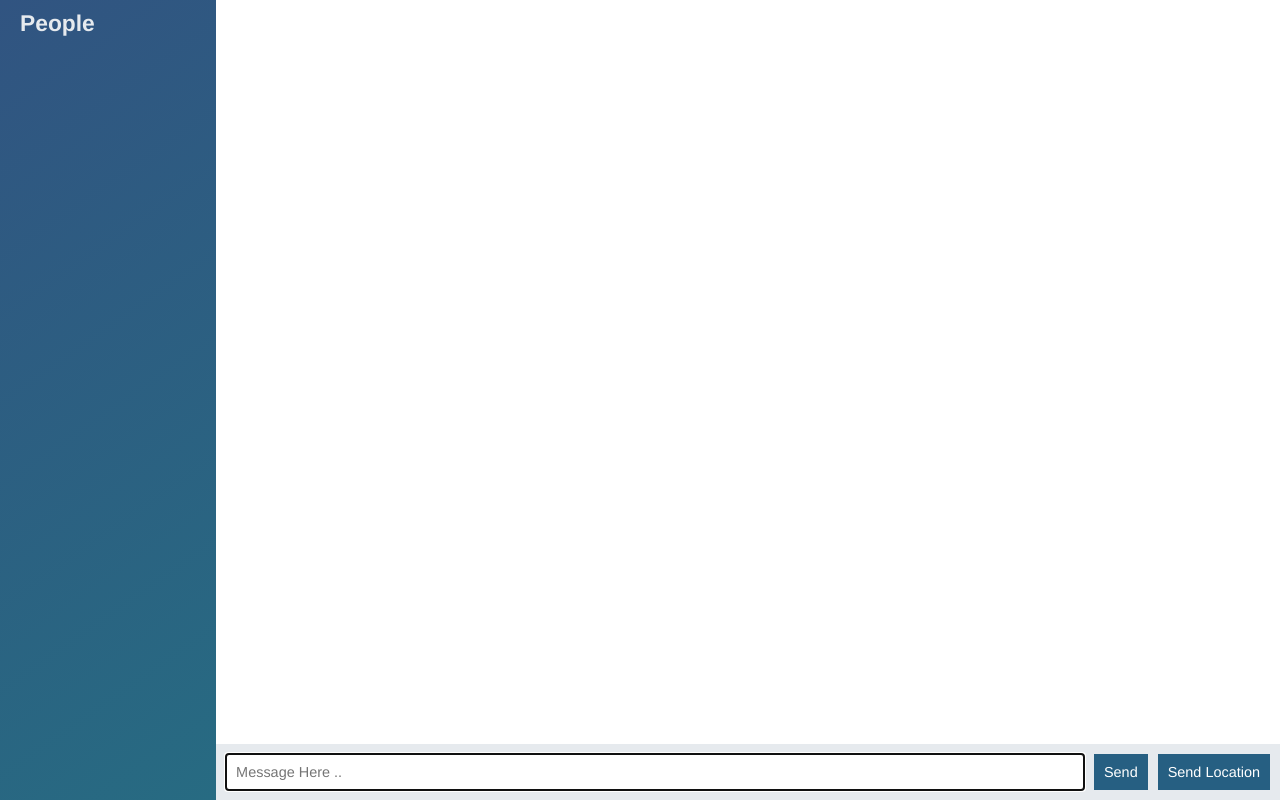
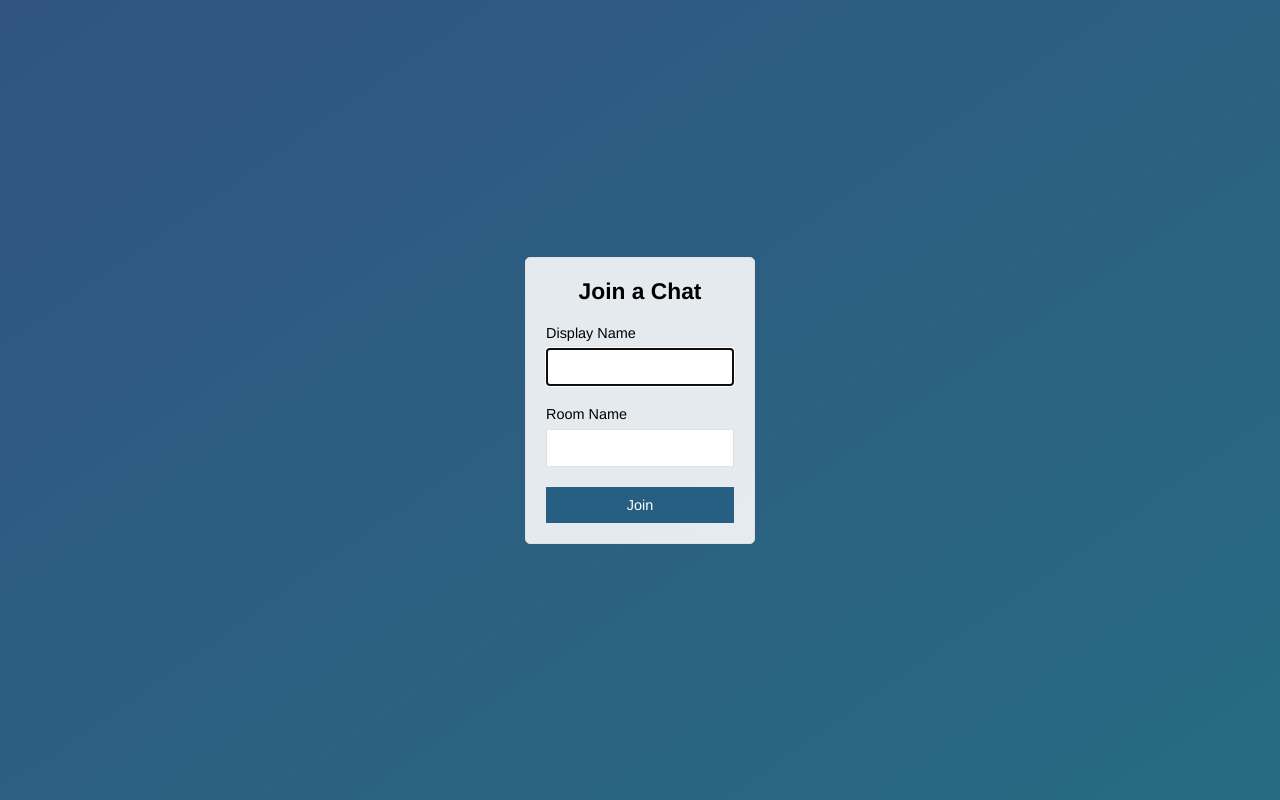
Before and after one commit to mrupavatharam/node-chatbox, a website: page public/index.html in a window 1280 px wide. Drawn offline with nearby package versions, Linux system fonts and the light colour scheme; no server answers.

Commit message:
Created a login Page

```diff
--- a/public/index.html
+++ b/public/index.html
@@ -1,59 +1,29 @@
+<!DOCTYPE html>
+<html>
+    <head>
+        <title>Chat App</title>
+        <meta name="viewport" content="width:device-width, initial-scale=1, user-scalable=no"/>
+        <link rel="stylesheet" href="/css/styles.css">
+    </head>
+    <body class="centered-form">
+        <div class="centered-form__form">
+            <form action="/chat.html">
+            <div class="form-field">
+                <h3>Join a Chat</h3>
+            </div>
+            <div class="form-field">
+                <label>Display Name</label>
+                <input type="text" name="name" autofocus/>
+            </div>
+            <div class="form-field">
+                <label>Room Name</label>
+                <input type="text" name="room" autofocus/>
+            </div>
+            <div class="form-field">
+                <button>Join</button>
+            </div>
+        </form>
+        </div>
+    </body>
+
 </html>
-<head>
-    <meta charset="utf-8"/>
-    <link rel="stylesheet" href="css/styles.css"/>
-    <title>Chat App</title>
-</head>
-<body class="chat">
-
-    <div class="chat__sidebar">
-        <h3>People</h3>
-        <div id="users"></div>
-    </div>
-
-    <div class="chat__main">
-        <ol id="messages-list" class="chat__messages"></ol>
-
-        <div class="chat__footer">
-            <form id="newmessage-form">
-                    <input type="text" name='messageBox' placeholder="Message Here .." autofocus autocomplete="off"/>
-                    <button>Send</button>
-                </form>
-                <button id='send-location'>Send Location</button>
-
-        </div>
-    </div>
-
-
-    <script id="message-template" type="text/template">
-        <li class="message">
-            <div class="message__title">
-                <h4>{{from}}</h4>
-                <span>{{createdAt}}</span>
-            </div>
-            <div class="message__body">
-                <p>{{text}}</p>
-            </div>
-        </li>
-    </script>
-
-    <script id="location-message-template" type="text/template">
-        <li class="message">
-            <div class="message__title">
-                <h4>{{from}}</h4>
-                <span>{{createdAt}}</span>
-            </div>
-            <div class="message__body">
-                <p><a href="{{url}}" target="_blank">My Current Location</a></p>
-            </div>
-        </li>
-    </script>
-
-
-    <script src='/socket.io/socket.io.js'></script>
-    <script src='/scripts/libs/jquery-3.2.1.min.js'></script>
-    <script src="/scripts/libs/moment.js"></script>
-    <script src="/scripts/libs/mustache.js"></script>
-    <script src='/scripts/index.js'></script>
-</body>
-</html>
```
Also changed, not shown: public/chat.html (added, +60 -0 lines), public/scripts/chat.js (renamed from public/scripts/index.js).
